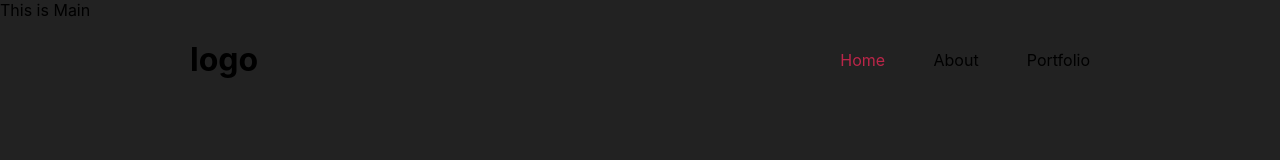
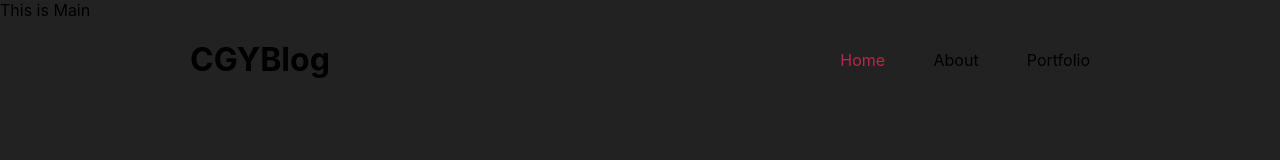
Before and after one commit to CHOGANGYEOL/CHOGANGYEOL.github.io, a React (Create React App) app: page / in a window 1280 px wide. Shown: the top 160 px of the page. Built offline with nearby package versions, Linux system fonts and the light colour scheme.

Commit message:
fix/logo fix

```diff
--- a/src/component/common/Header.tsx
+++ b/src/component/common/Header.tsx
@@ -23,7 +23,7 @@ const HeaderWrap = styled.header`
 const Header = () => {
   return (
     <HeaderWrap>
-      <h1>logo</h1>
+      <h1>CGYBlog</h1>
       <ul>
         <li>
           <NavLink to="/">Home</NavLink>
```
